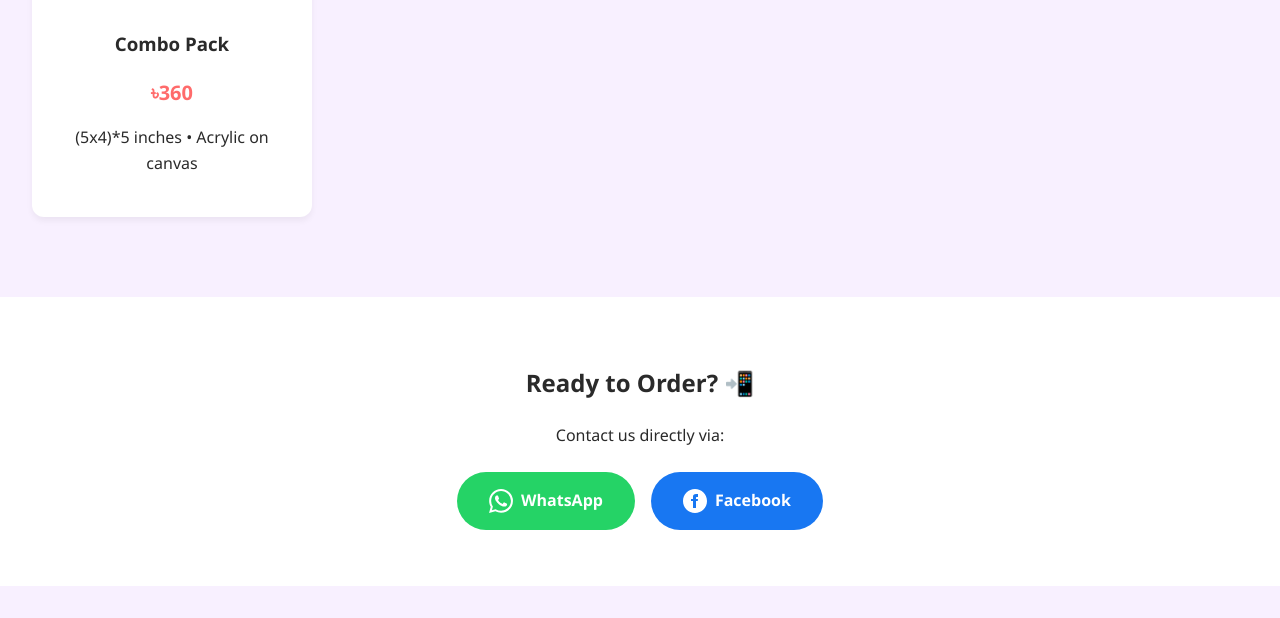
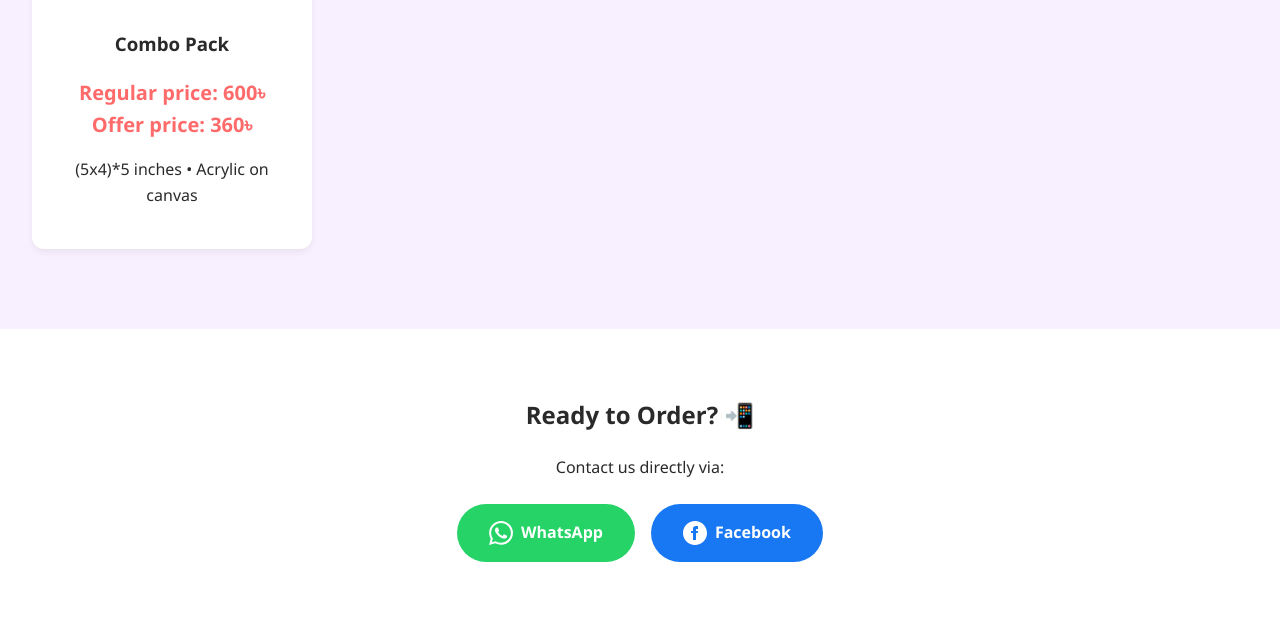
Before and after one commit to faysalfaisu/canvasartstudio, a plain HTML site: page index.html in a window 1280 px wide. Shown: the part 2416-3034 px from the top of the page. Before the commit the page ends 3002 px from the top, so only its background shows below. Drawn offline with Linux system fonts and the light colour scheme.

Commit message:
Update index.html

```diff
--- a/index.html
+++ b/index.html
@@ -327,7 +327,8 @@
         <img src="https://i.imgur.com/EwV9glI.jpg" alt="Egg sun">
         <div class="product-info">
             <h3>Combo Pack</h3>
-            <p class="price">৳360</p>
+            <p class="price">Regular price: 600৳ <br>
+                Offer price: 360৳ </p>
             <p>(5x4)*5 inches • Acrylic on canvas</p>
         </div>
     </div>
```
